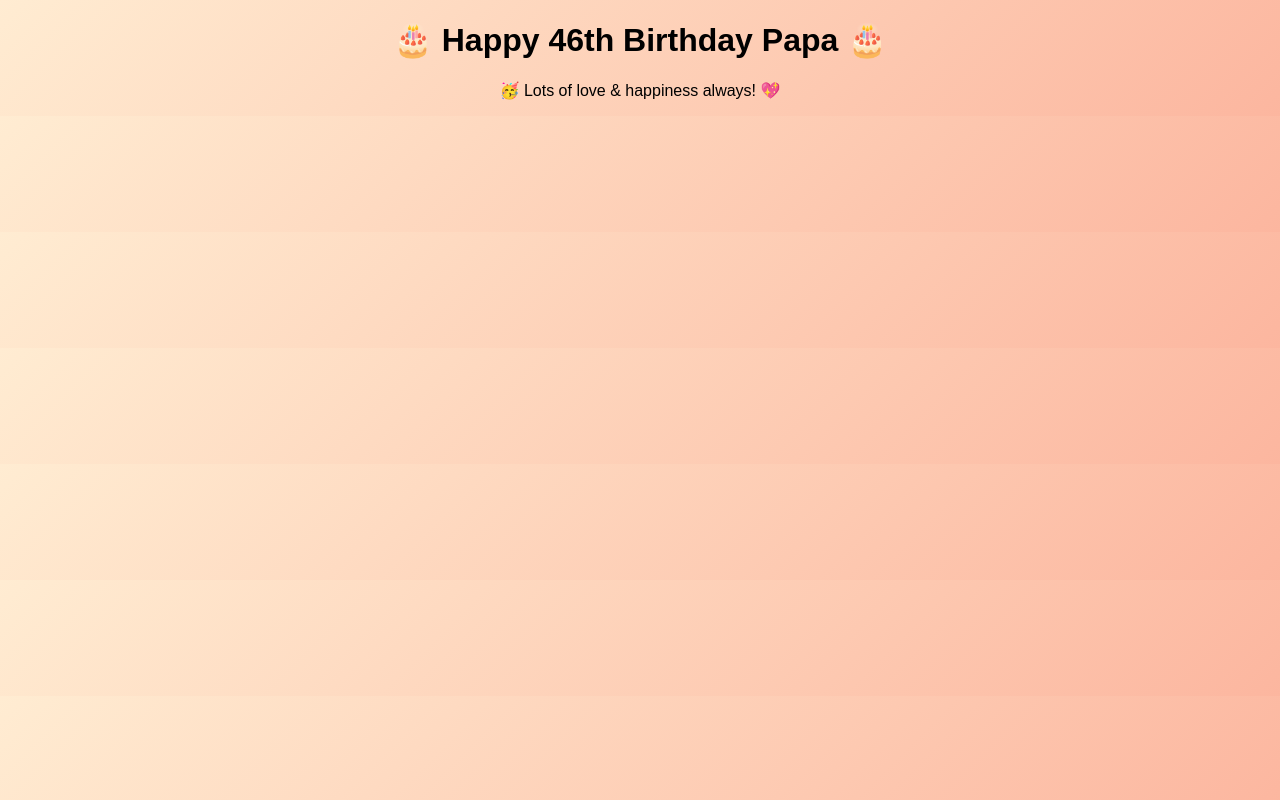
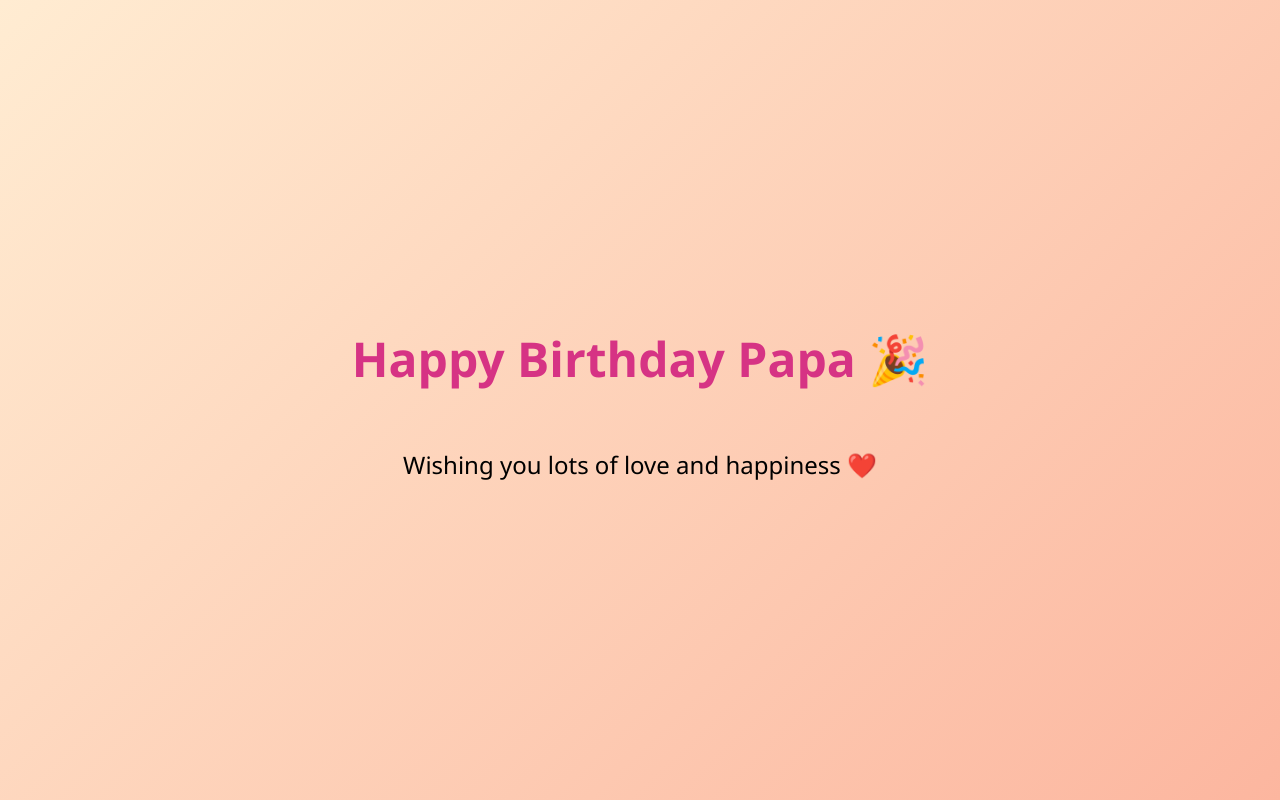
Before and after one commit to Devendra-Ri/papa-birthday, a plain HTML site: page index.html in a window 1280 px wide. Drawn offline with Linux system fonts and the light colour scheme.

Commit message:
Update index.html

```diff
--- a/index.html
+++ b/index.html
@@ -2,11 +2,12 @@
 <html lang="en">
 <head>
   <meta charset="UTF-8">
-  <title>Happy Birthday Papa 🎉</title>
   <meta name="viewport" content="width=device-width, initial-scale=1.0">
+  <title>Happy Birthday Papa</title>
+  <link rel="stylesheet" href="style.css">
 </head>
-<body style="text-align:center; font-family:sans-serif; background:linear-gradient(135deg,#ffecd2,#fcb69f);">
-  <h1>🎂 Happy 46th Birthday Papa 🎂</h1>
-  <p>🥳 Lots of love & happiness always! 💖</p>
+<body>
+  <h1>Happy Birthday Papa 🎉</h1>
+  <p>Wishing you lots of love and happiness ❤️</p>
 </body>
 </html>
```
